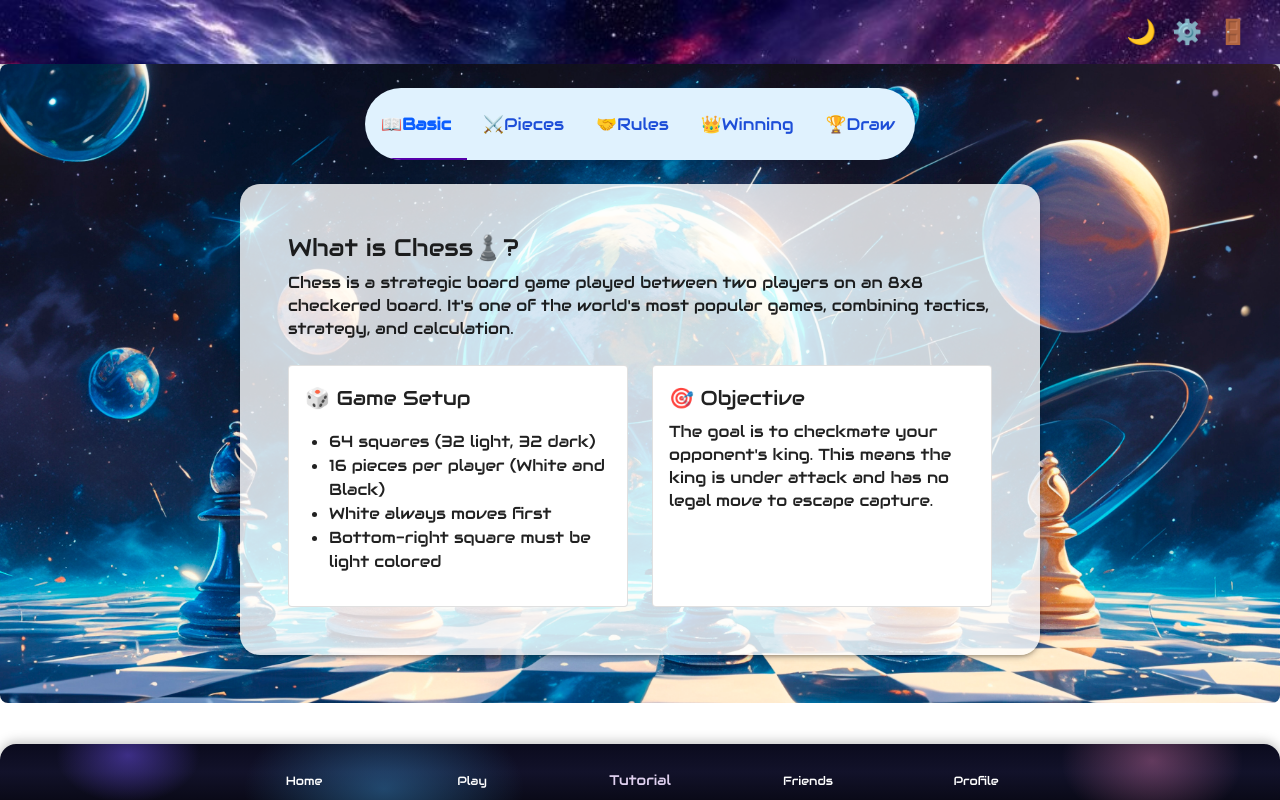
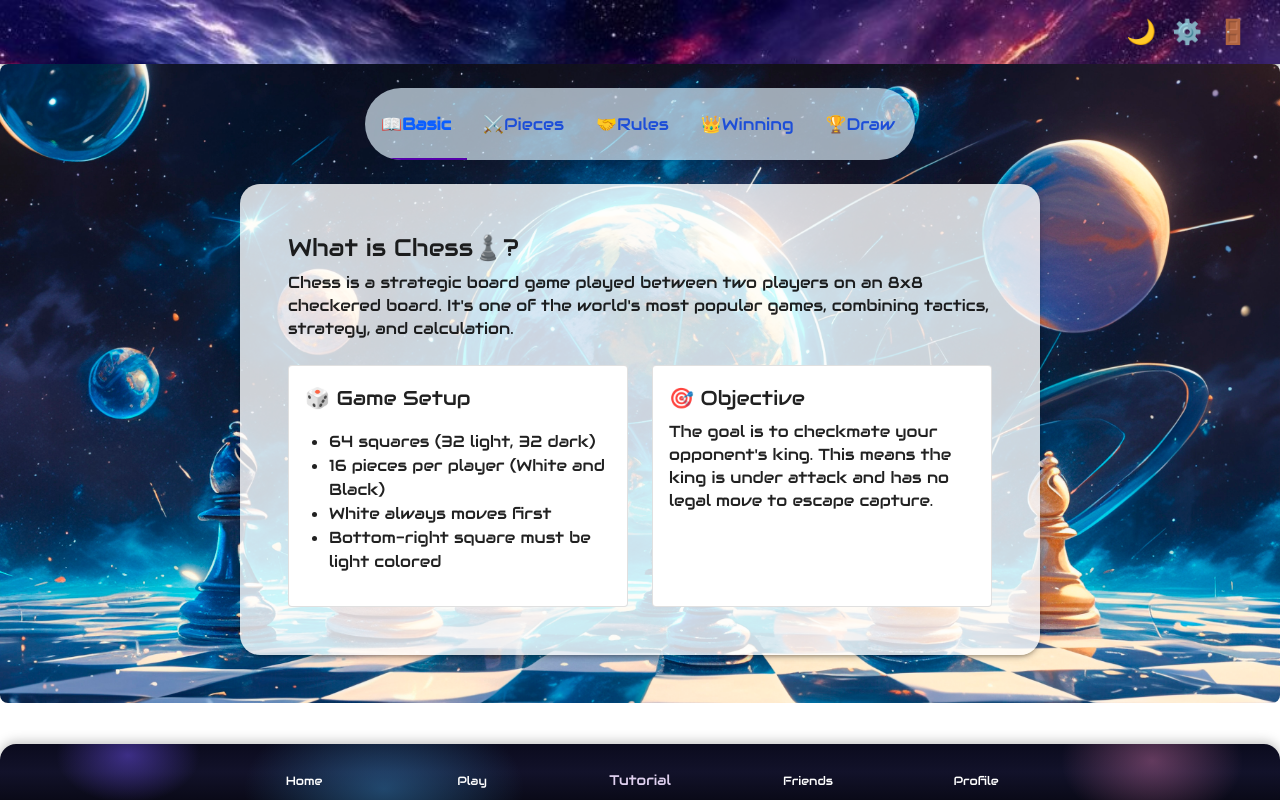
Before and after one commit to tomaspettit2506/final-year-project, a React (Vite) app in the folder frontend/: page /tutorial in a window 1280 px wide. Built offline with nearby package versions, Linux system fonts and the light colour scheme; no server answers; the database is empty; sample sign-in values are in the browser's storage; some icons are missing.

Commit message:
Updating the bgcolor Tabs

```diff
--- a/frontend/src/Pages/Friends.tsx
+++ b/frontend/src/Pages/Friends.tsx
@@ -446,7 +446,7 @@ const Friends = () => {
             sx={{
               width: isMobile ? '100%' : 'auto',
               minWidth: isMobile ? 'auto' : '550px',
-              bgcolor: isDark ? '#1E293B' : '#E0F2FE',
+              bgcolor: isDark ? '#1e293bad' : '#e0f2fead',
               borderRadius: 15,
               overflowX: 'auto',
               overflowY: 'hidden',
--- a/frontend/src/Pages/Tutorial.tsx
+++ b/frontend/src/Pages/Tutorial.tsx
@@ -57,7 +57,7 @@ function Tutorial() {
               sx={{
                 width: isMobile ? '100%' : 'auto',
                 minWidth: isMobile ? 'auto' : '550px',
-                bgcolor: isDark ? '#1E293B' : '#E0F2FE',
+                bgcolor: isDark ? '#1E293Bad' : '#E0F2FEad',
                 borderRadius: 15,
                 overflowX: 'auto',
                 overflowY: 'hidden',
```
